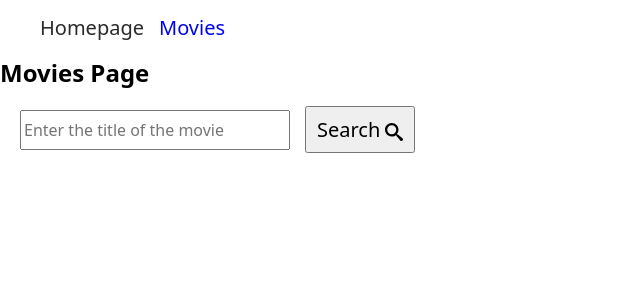
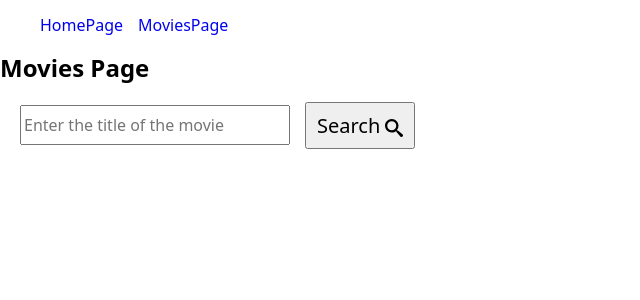
Before and after one commit to js-full-stack/goit-react-hw-04-movies, a React (Create React App) app: page /movies in a window 1280 px wide. Shown: the top 300 px of the page, without its empty margins (0-640 px from the left). Built offline with nearby package versions, Linux system fonts and the light colour scheme.

Commit message:
изменена структура навигации и добавлена lazy загрузка

```diff
--- a/src/Components/Navigation/Navigation.jsx
+++ b/src/Components/Navigation/Navigation.jsx
@@ -1,10 +1,33 @@
 import { NavLink } from 'react-router-dom';
+import { routes } from '../../routes';
+import './Navigation.scss';
 
 const Navigation = () => {
   return (
     <nav>
       <ul className="NavList">
-        <li className="NavItem">
+        {routes.map(({ path, label, exact }) => {
+          return (
+            <li key={path} className="NavItem">
+              <NavLink
+                activeClassName="NavLink--active"
+                to={path}
+                exact={exact}
+              >
+                {label}
+              </NavLink>
+            </li>
+          );
+        })}
+      </ul>
+    </nav>
+  );
+};
+
+export default Navigation;
+
+{
+  /* <li className="NavItem">
           <NavLink
             exact
             className="NavLink"
@@ -22,10 +45,5 @@ const Navigation = () => {
           >
             Movies
           </NavLink>
-        </li>
-      </ul>
-    </nav>
-  );
-};
-
-export default Navigation;
+        </li> */
+}
--- /dev/null
+++ b/src/Components/Navigation/Navigation.scss
@@ -0,0 +1,16 @@
+.NavList {
+  display: flex;
+}
+
+.NavLink {
+  font-size: 20px;
+  color: #2a2a2a;
+}
+
+.NavItem:not(:last-child) {
+  margin-right: 15px;
+}
+
+.NavLink--active {
+  color: #0003ef;
+}
--- a/src/Content/Content.js
+++ b/src/Content/Content.js
@@ -1,16 +1,20 @@
+import { Suspense } from 'react';
 import { routes } from '../routes';
-import { Switch, Route } from 'react-router-dom';
-import PageError from '../Pages/ErrorPage';
+import { Switch, Route, Redirect } from 'react-router-dom';
+// import PageError from '../Pages/ErrorPage';
 
 const Content = () => {
   return (
     <div className="content">
-      <Switch>
-        {routes.map(({ path, exact, component: Component }) => (
-          <Route key={path} path={path} exact={exact} component={Component} />
-        ))}
-        <Route component={PageError} />
-      </Switch>
+      <Suspense fallback={<p>Loading...</p>}>
+        <Switch>
+          {routes.map(({ path, exact, component: Component }) => (
+            <Route key={path} path={path} exact={exact} component={Component} />
+          ))}
+          {/* <Route component={PageError} /> */}
+          <Redirect to="/" />
+        </Switch>
+      </Suspense>
     </div>
   );
 };
--- a/src/Pages/MoviesPage/MoviesPage.jsx
+++ b/src/Pages/MoviesPage/MoviesPage.jsx
@@ -20,8 +20,8 @@ const MoviesPage = () => {
       <SearchForm onSubmit={handleSubmit} />
       {filmsList && (
         <ul>
-          {filmsList.map(film => (
-            <li key={film.id}>{film.title}</li>
+          {filmsList.map(({ title, id }) => (
+            <li key={id}>{title}</li>
           ))}
         </ul>
       )}
--- a/src/basic.scss
+++ b/src/basic.scss
@@ -5,20 +5,3 @@ a {
 li {
   list-style: none;
 }
-
-.NavList {
-  display: flex;
-}
-
-.NavLink {
-  font-size: 20px;
-  color: #2a2a2a;
-}
-
-.NavItem:not(:last-child) {
-  margin-right: 15px;
-}
-
-.NavLink--active {
-  color: #0003ef;
-}
--- a/src/routes.js
+++ b/src/routes.js
@@ -1,6 +1,14 @@
-import HomePage from './Pages/HomePage';
-import MoviesPage from './Pages/MoviesPage';
-// import ErrorPage from './Pages/ErrorPage/ErrorPage';
+import { lazy } from 'react';
+// import HomePage from './Pages/HomePage';
+// import MoviesPage from './Pages/MoviesPage';
+
+const HomePage = lazy(
+  () => import('./Pages/HomePage') /* webpackChunkName: "HomePage" */,
+);
+const MoviesPage = lazy(
+  () => import('./Pages/MoviesPage') /* webpackChunkName: "MoviesPage" */,
+);
+// *Lazy Load
 
 export const routes = [
   { path: '/', exact: true, label: 'HomePage', component: HomePage },
```
